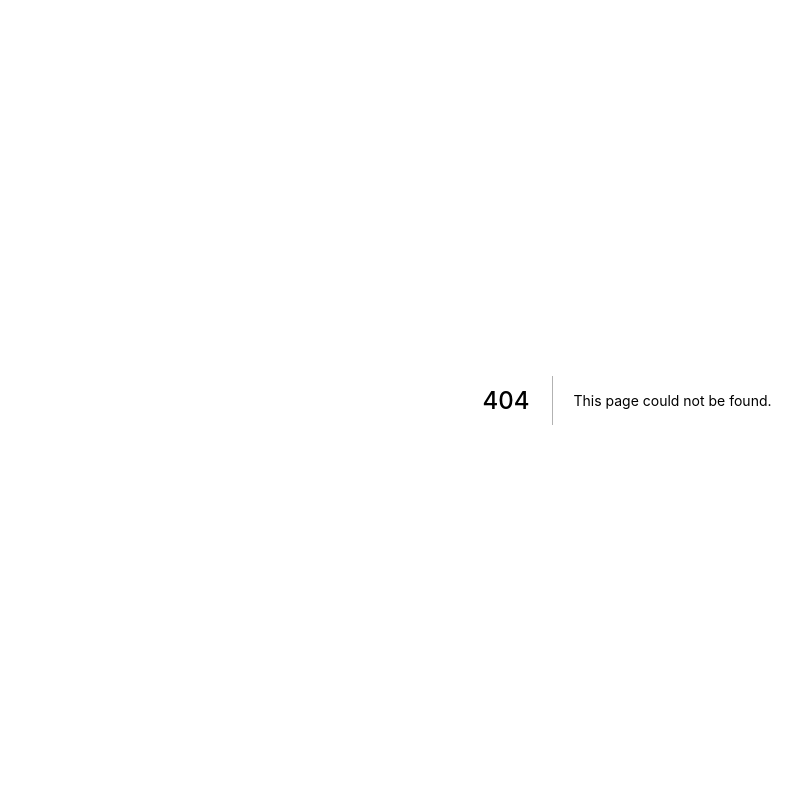
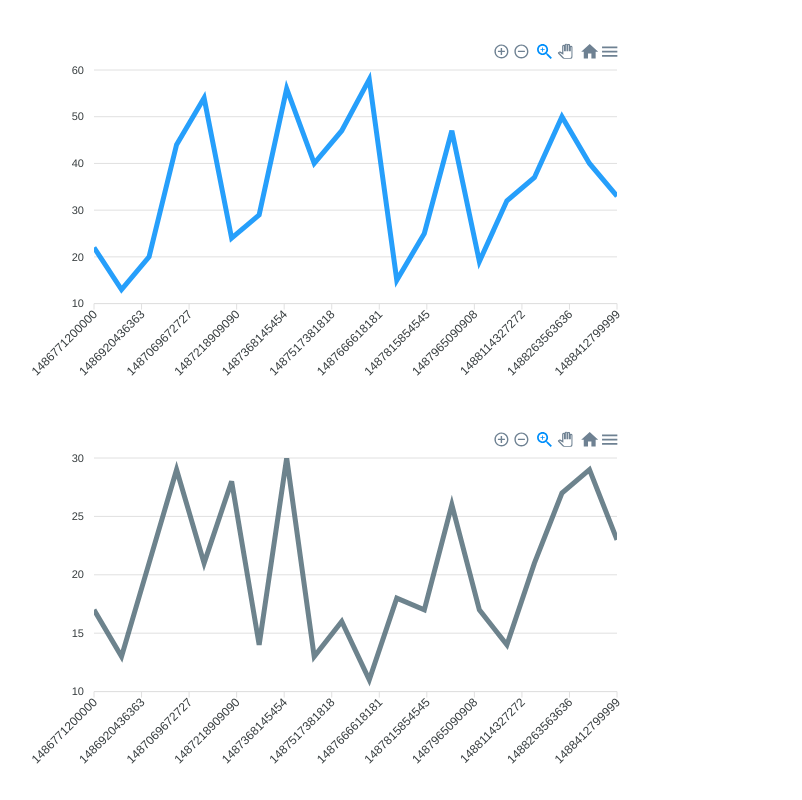
Before and after one commit to akamt/charts-test, a Next.js app: page /apex in a window 1280 px wide. Before the commit this address had no page. Shown: the top 800 px of the page, without its empty margins (13-815 px from the left). Built offline with nearby package versions, Linux system fonts and the light colour scheme.

Commit message:
ApexChartsでsyncingChartsを出してみた。

```diff
--- /dev/null
+++ b/src/components/apexCharts/syncingCharts.tsx
@@ -0,0 +1,114 @@
+import React from 'react'
+import ReactApexChart from 'react-apexcharts'
+
+function generateDayWiseTimeSeries(
+  baseVal: number,
+  count: number,
+  yRange: { min: number; max: number },
+) {
+  let i = 0
+  let series = []
+  while (i < count) {
+    let y =
+      Math.floor(Math.random() * (yRange.max - yRange.min + 1)) + yRange.min
+
+    series.push([baseVal, y])
+    baseVal += 86400000
+    i++
+  }
+  return series
+}
+
+const SyncingCharts = () => {
+  const lineGraph1 = {
+    series: [
+      {
+        data: generateDayWiseTimeSeries(new Date('11 Feb 2017').getTime(), 20, {
+          min: 10,
+          max: 60,
+        }),
+      },
+    ],
+    options: {
+      chart: {
+        id: 'fb',
+        group: 'social',
+      },
+      colors: ['#008FFB'],
+      yaxis: {
+        labels: {
+          minWidth: 40,
+        },
+      },
+    },
+  }
+  const lineGraph2 = {
+    series: [
+      {
+        data: generateDayWiseTimeSeries(new Date('11 Feb 2017').getTime(), 20, {
+          min: 10,
+          max: 30,
+        }),
+      },
+    ],
+    options: {
+      chart: {
+        id: 'tw',
+        group: 'social',
+      },
+      colors: ['#546E7A'],
+      yaxis: {
+        labels: {
+          minWidth: 40,
+        },
+      },
+    },
+  }
+  const areaGraph = {
+    series: [
+      {
+        data: generateDayWiseTimeSeries(new Date('11 Feb 2017').getTime(), 20, {
+          min: 10,
+          max: 60,
+        }),
+      },
+    ],
+    options: {
+      chart: {
+        id: 'yt',
+        group: 'social',
+      },
+      colors: ['#00E396'],
+      yaxis: {
+        labels: {
+          minWidth: 40,
+        },
+      },
+    },
+  }
+
+  return (
+    <div id="wrapper">
+      <ReactApexChart
+        options={lineGraph1.options}
+        series={lineGraph1.series}
+        type="line"
+        width={600}
+      />
+      <ReactApexChart
+        options={lineGraph2.options}
+        series={lineGraph2.series}
+        type="line"
+        width={600}
+      />
+      <ReactApexChart
+        options={areaGraph.options}
+        series={areaGraph.series}
+        type="area"
+        width={600}
+      />
+    </div>
+  )
+}
+
+export default SyncingCharts
--- /dev/null
+++ b/src/pages/apex.tsx
@@ -0,0 +1,28 @@
+import React from 'react'
+import styled from 'styled-components'
+import dynamic from 'next/dynamic.js'
+const SyncingCharts = dynamic(
+  () => import('../components/apexCharts/syncingCharts'),
+  {
+    ssr: false,
+  },
+)
+
+const Container = styled.div`
+  width: 100vw;
+  height: 100vh;
+  padding: 2rem;
+  box-sizing: border-box;
+  display: flex;
+  flex-wrap: wrap;
+`
+
+const ApexPage = () => {
+  return (
+    <Container>
+      <SyncingCharts />
+    </Container>
+  )
+}
+
+export default ApexPage
```
